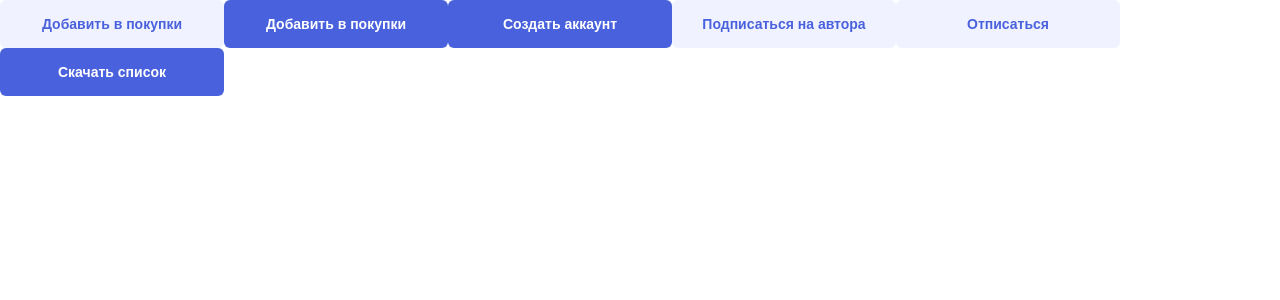
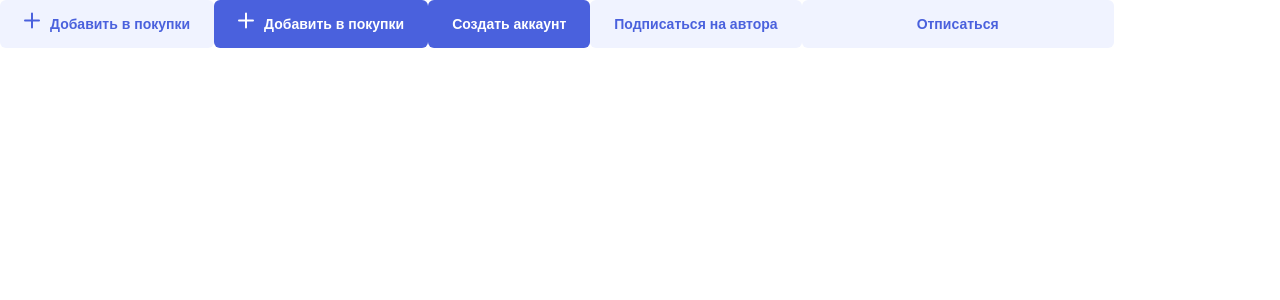
Before and after one commit to hell-kichen/frontend, a React (Create React App) app: page / in a window 1280 px wide. Shown: the top 300 px of the page. Built offline with nearby package versions, Linux system fonts and the light colour scheme; no server answers.

Commit message:
added changes of component button

```diff
--- a/package.json
+++ b/package.json
@@ -8,8 +8,6 @@
     "@testing-library/user-event": "^13.5.0",
     "@types/jest": "^27.5.2",
     "@types/node": "^16.18.82",
-    "@types/react": "^18.2.57",
-    "@types/react-dom": "^18.2.19",
     "axios": "^1.6.7",
     "react": "^18.2.0",
     "react-dom": "^18.2.0",
@@ -40,5 +38,9 @@
       "last 1 firefox version",
       "last 1 safari version"
     ]
+  },
+  "devDependencies": {
+    "@types/react": "^18.2.61",
+    "@types/react-dom": "^18.2.19"
   }
 }
--- a/src/App.tsx
+++ b/src/App.tsx
@@ -3,13 +3,14 @@ import logo from './logo.svg';
 import './App.css';
 import {tagsApi} from "./shared/api";
 import Button from "./components/button";
+import Icons from "./components/icons";
 
 function App() {
   useEffect(() => {
     tagsApi.getTags().then((resp) => console.log(resp)).catch((e) => console.log("got error", e))
   }, []);
 
-  const [buttonStates, setButtonStates] = useState([false, false]);
+    const [[buttonState1, buttonState2, buttonState3], setButtonStates] = useState<boolean[]>([false, false, false]);
 
     const handleButtonClick = (index: number) => {
         setButtonStates(prevStates => {
@@ -21,16 +22,19 @@ function App() {
 
   return (
     <>
-      <Button isPressed={buttonStates[0]} btnStyle="btnLight" btnClick={() => handleButtonClick(0)}>
-        {buttonStates[0] ? "Рецепт добавлен" : "Добавить в покупки"}
+        <Button isPressed={buttonState1} btnStyle="btnLight" btnClick={() => handleButtonClick(0)}>
+            {buttonState1 ? <Icons.DoneIcon /> : <Icons.PlusIcon/>}
+            {buttonState1 ? "Рецепт добавлен" : "Добавить в покупки"}
         </Button>
-      <Button isPressed={buttonStates[1]} btnStyle="btnBlue" btnClick={() => handleButtonClick(1)}>
-        {buttonStates[1] ? "Рецепт добавлен" : "Добавить в покупки"}
+        <Button isPressed={buttonState2} btnStyle="btnBlue" btnClick={() => handleButtonClick(1)}>
+          {buttonState2 ? <Icons.DoneIcon/> : <Icons.PlusIcon stroke="#fff"/>}
+          {buttonState2 ? "Рецепт добавлен" : "Добавить в покупки"}
         </Button>
-      <Button btnStyle="btnBlue">Создать аккаунт</Button>
-      <Button btnStyle="btnLight">Подписаться на автора</Button>
-      <Button btnStyle="btnLight">Отписаться</Button>
-      <Button btnStyle="btnBlue">Скачать список</Button>
+        <Button href="#" btnStyle="btnBlue">Создать аккаунт</Button>
+        <Button isPressed={buttonState3} btnStyle="btnLight" btnClick={() => handleButtonClick(2)}>
+            {buttonState3 ? "Отписаться от автора" : "Подписаться на автора"}
+        </Button>
+        <Button btnStyle="btnLightUnsub">Отписаться</Button>
     </>
     );
 }
--- a/src/components/button/index.tsx
+++ b/src/components/button/index.tsx
@@ -4,19 +4,27 @@ import styles from './style.module.css';
 interface ButtonProps {
     isPressed?: boolean;
     children: React.ReactNode;
-    btnStyle?: 'btnLight' | 'btnBlue';
+    btnStyle?: 'btnLight' | 'btnBlue' | 'btnLightUnsub';
     btnClick?: () => void;
+    href?: string
 }
 
-export default function Button({ children, isPressed, btnStyle = 'btnLight', btnClick }: ButtonProps) {
-    let btnClass = styles.btn;
+export default function Button({ children, isPressed, btnStyle = 'btnLight', btnClick, href }: ButtonProps) {
 
-    if (btnStyle === 'btnLight') {
-        btnClass += ` ${styles.btnLight}`;
-    } else if (btnStyle === 'btnBlue') {
-        btnClass += ` ${styles.btnBlue}`;
+    const styleMap: Record<string, string> = {
+        'btnLight': styles.btnLight,
+        'btnBlue': styles.btnBlue,
+        'btnLightUnsub': styles.btnLightUnsub
+    };
+
+    const btnClass = `${styles.btn} ${styleMap[btnStyle]}`;
+    if (href) {
+        return (
+            <a href={href} className={`${btnClass} ${isPressed ? styles.btnPressed : ''}`} onClick={btnClick}>
+                { children }
+            </a>
+        );
     }
-
     return (
         <button className={`${btnClass} ${isPressed ? styles.btnPressed : ''}`} onClick={btnClick}>
             { children }
--- a/src/components/button/style.module.css
+++ b/src/components/button/style.module.css
@@ -3,21 +3,43 @@
     font-size: 14px;
     font-weight: 600;
     border-radius: 6px;
-    padding: 15px;
+    padding: 0 24px;
     border: none;
     cursor: pointer;
-    width: 224px;
+    width: max-content;
     height: 48px;
+    line-height: 48px;
+    text-decoration: none;
+}
+
+a.btn {
+    display: inline-block;
+}
+
+.btn > svg {
+    margin-right: 10px;
+}
+
+.btn:active {
+    box-shadow: 0 0 5px #ccc;
 }
 
 .btnLight {
     color: #4a61dd;
     background-color: #f0f3ff;
 }
+
 .btnLight:hover {
     color: #4a61dd;
     background-color: #d8deff;
     border: 1px solid transparent;
+}
+
+.btnLightUnsub {
+    color: #4a61dd;
+    background-color: #f0f3ff;
+    width: 312px;
+    height: 48px;
 }
 
 .btnBlue {
--- /dev/null
+++ b/src/components/icons/done/index.tsx
@@ -0,0 +1,26 @@
+import React from "react";
+
+interface DoneIconProps {
+    props?: string;
+}
+
+const Done: React.FC<DoneIconProps> = ({ props }) => {
+    return (
+        <svg
+            width={16}
+            height={12}
+            fill="transparent"
+            xmlns="http://www.w3.org/2000/svg"
+        >
+            <path
+                d="M1 6l4.667 5L15 1"
+                stroke={props || "#4A61DD"}
+                strokeWidth={2}
+                strokeLinecap="round"
+                strokeLinejoin="round"
+            />
+        </svg>
+    );
+}
+
+export default Done;
--- /dev/null
+++ b/src/components/icons/index.tsx
@@ -0,0 +1,7 @@
+import PlusIcon from './plus'
+import DoneIcon from './done'
+
+export default {
+    PlusIcon,
+    DoneIcon
+}
--- /dev/null
+++ b/src/components/icons/plus/index.tsx
@@ -0,0 +1,26 @@
+import React from "react";
+
+interface PlusIconProps {
+    stroke?: string;
+}
+
+const PlusIcon: React.FC<PlusIconProps> = ({ stroke }) => {
+    return (
+        <svg
+            width={16}
+            height={17}
+            fill="none"
+            xmlns="http://www.w3.org/2000/svg"
+        >
+            <path
+                d="M8 1.5v14M1 8.5h14"
+                stroke={stroke || '#4A61DD'}
+                strokeWidth={2}
+                strokeLinecap="round"
+                strokeLinejoin="round"
+            />
+        </svg>
+    );
+}
+
+export default PlusIcon;
```
Also changed, not shown: 1 other file (tests, documents, lock files or other folders). Lines whose indentation alone changed are shown as unchanged.
